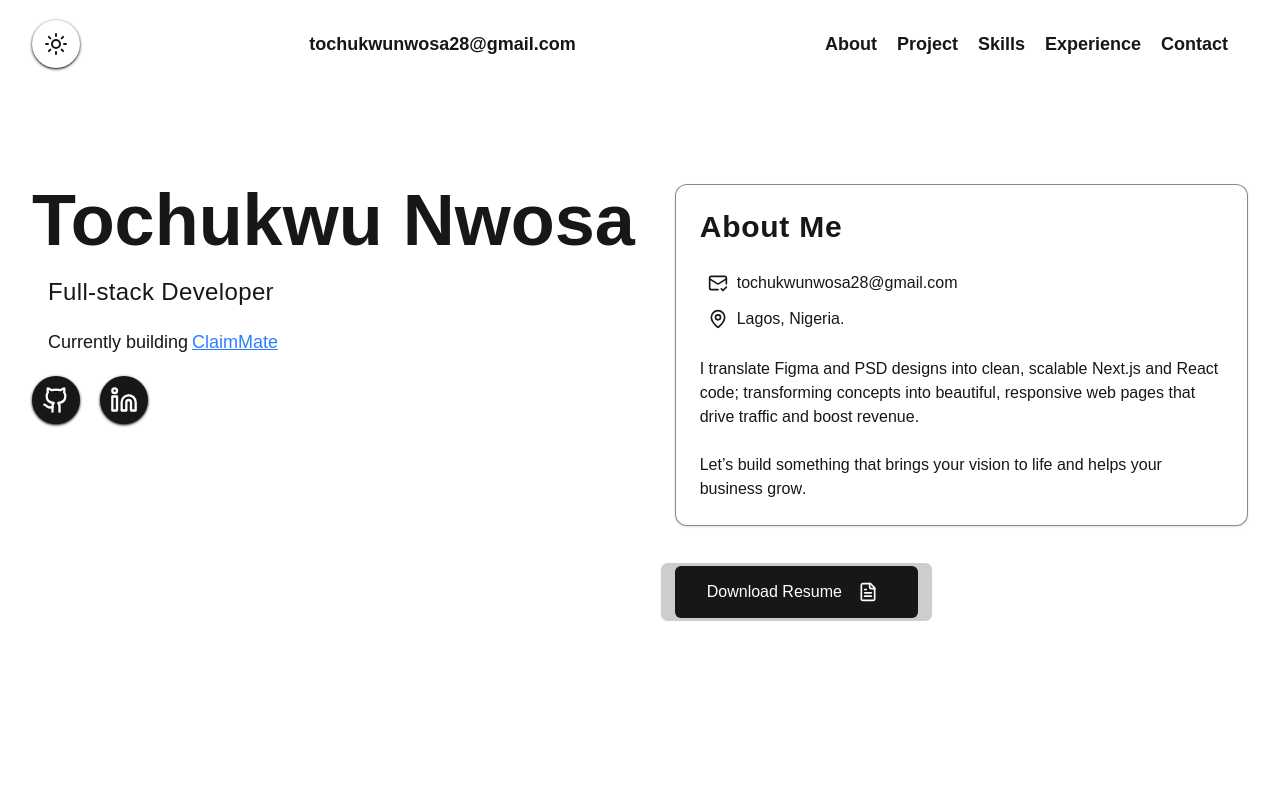
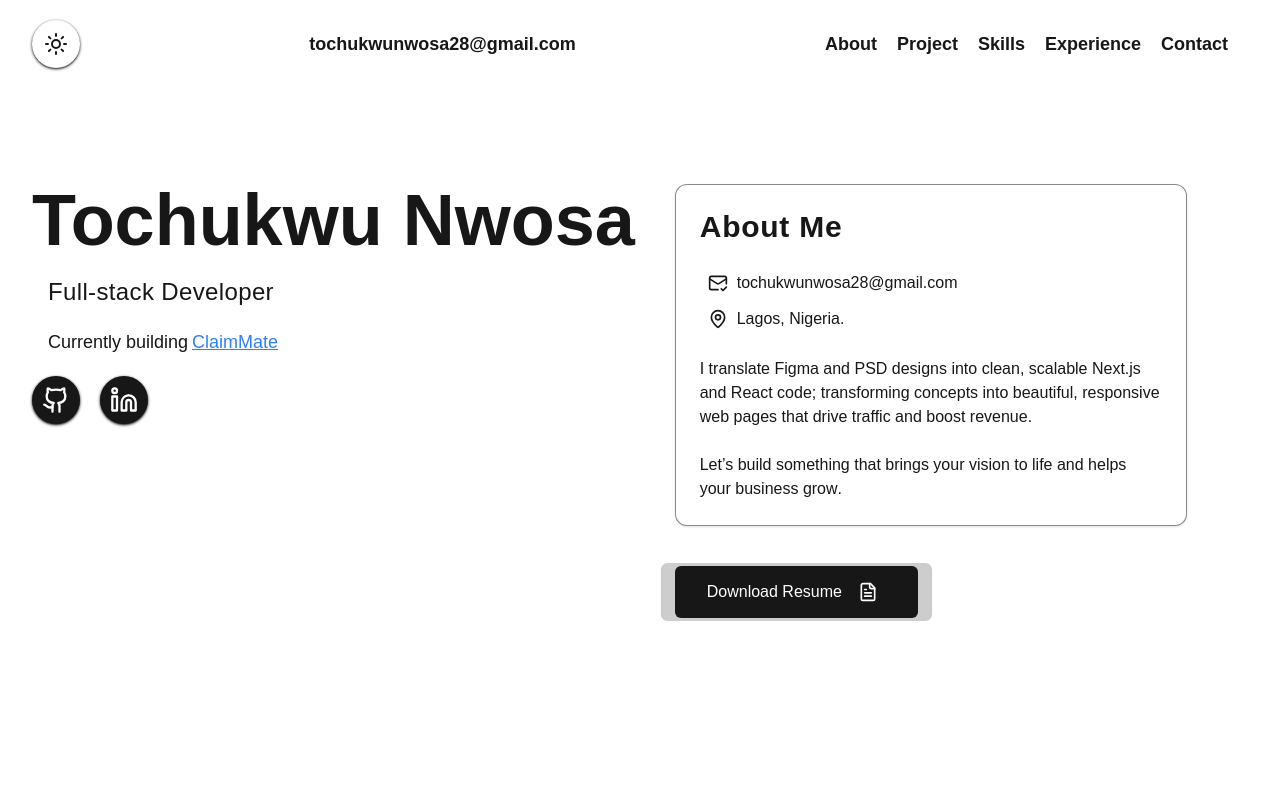
Before and after one commit to tochukwunwosa/tochukwu-nwosa, a Next.js app: page / in a window 1280 px wide. Shown: the top 800 px of the page. Built offline with nearby package versions, Linux system fonts and the light colour scheme; no server answers; a web font is replaced by a local one.

Commit message:
fix: Update layout in Footer and AboutMeCard components for better responsiveness

```diff
--- a/components/footer.tsx
+++ b/components/footer.tsx
@@ -78,7 +78,7 @@ export default function Footer() {
           <div className="grid grid-cols-1 md:grid-cols-4 gap-8">
             <motion.div
               variants={itemVariants}
-              className="space-y-4 lg:col-span-2"
+              className="space-y-4 md:col-span-2"
             >
               <motion.h3
                 variants={itemVariants}
--- a/components/ui/about-me-card.tsx
+++ b/components/ui/about-me-card.tsx
@@ -19,7 +19,7 @@ export default function AboutMeCard() {
     <Card
       onMouseEnter={() => setIsHovered(true)}
       onMouseLeave={() => setIsHovered(false)}
-      className={`border rounded-xl transition-all duration-300 ease-in-out ${isHovered ? "border-2 border-foreground/20 " : "border-foreground/50 scale-100"
+      className={`border max-w-lg rounded-xl transition-all duration-300 ease-in-out ${isHovered ? "border-2 border-foreground/20 " : "border-foreground/50 scale-100"
         }  dark:shadow-foreground/10 bg-background dark:shadow-md `}>
       <CardHeader>
         <CardTitle className="text-xl md:text-3xl font-bold dark:text-foreground/80 tracking-wide">
```
